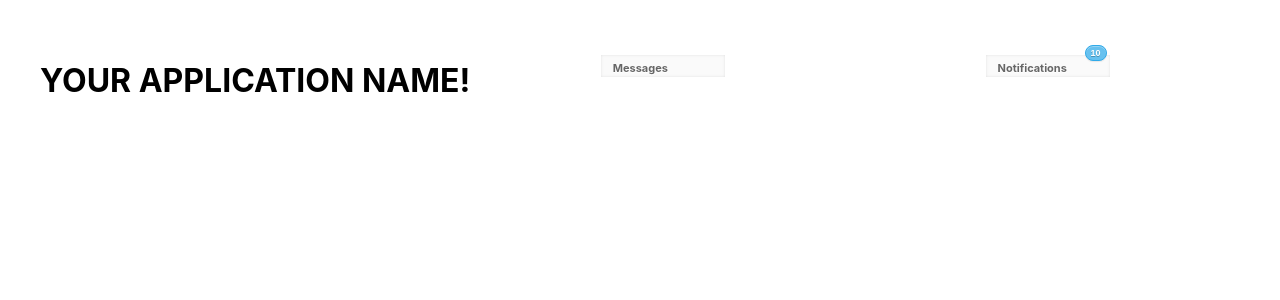
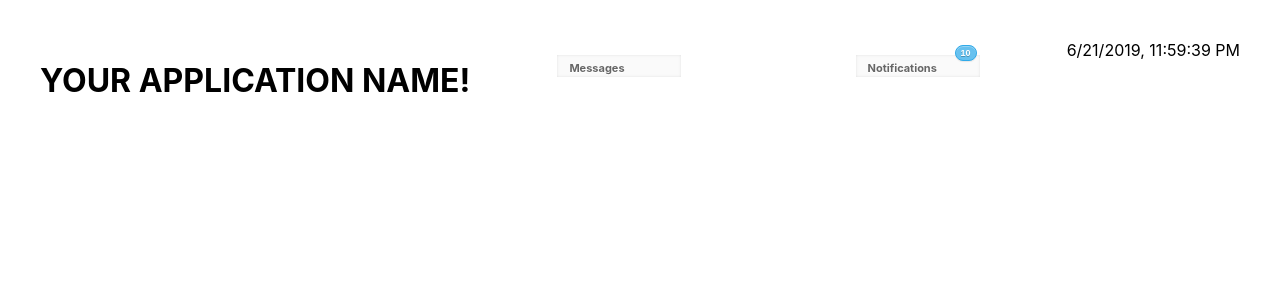
Before and after one commit to tsputzke/React-Playground-Drills, a React (Create React App) app: page / in a window 1280 px wide. Shown: the top 300 px of the page. Built offline with nearby package versions, Linux system fonts and the light colour scheme.

Commit message:
Date counter added, and test

```diff
--- a/src/App.js
+++ b/src/App.js
@@ -1,6 +1,7 @@
 import React, { Component } from 'react';
 import './App.css';
 import Messages from './Messages';
+import TheDate from './state/TheDate';
 
 class App extends Component {
   render() {
@@ -9,6 +10,7 @@
         <h1>YOUR APPLICATION NAME!</h1>
         <Messages name="Messages" unread={0}/>
         <Messages name="Notifications" unread={10}/>
+        <TheDate />
       </div>
     );
   }
--- /dev/null
+++ b/src/state/TheDate.js
@@ -0,0 +1,29 @@
+import React from 'react';
+
+class TheDate extends React.Component {
+  constructor(props) {
+    super(props)
+    this.state = { datetime: new Date() };
+    console.log('constructor')
+  }
+  componentDidMount() {
+    console.log('componentDidMount')
+    this.interval = setInterval(() => {
+      console.log('setInterval')
+      this.setState({
+        datetime: new Date()
+      })
+    }, 1000)
+  }
+  componentWillUnmount() {
+    clearInterval(this.interval)
+  }
+  render() {
+    console.log('render')
+    return (
+      <div>{this.state.datetime.toLocaleString()}</div>
+    )
+  }
+}
+
+export default TheDate
```
Also changed, not shown: 2 other files (tests, documents, lock files or other folders).
